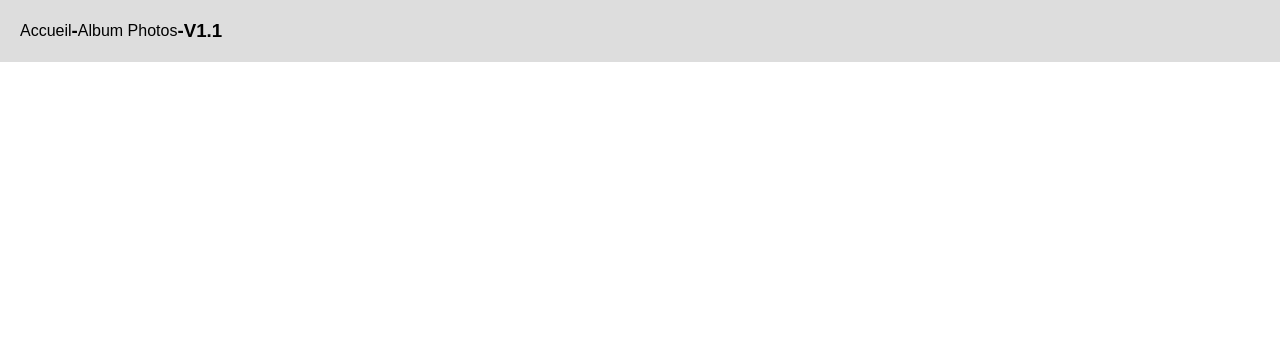
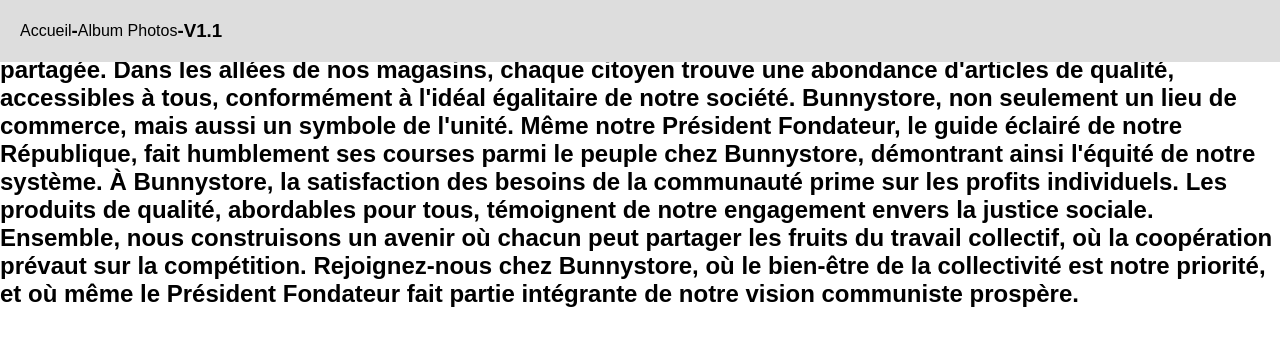
Before and after one commit to Foxman1020/bunnystore, a plain HTML site: page index2.html in a window 1280 px wide. Drawn offline with Linux system fonts and the light colour scheme.

Commit message:
Update index2.html

```diff
--- a/index2.html
+++ b/index2.html
@@ -15,5 +15,12 @@
         <h3> - </h3>
         <div><h3>V1.1</h3></div>
     </nav>
+    <h2>Bienvenue chez Bunnystore, la chaîne de magasins préférée du peuple dans la République socialiste soviétique du Sherkanistan. Fondée sur les principes du communisme, Bunnystore incarne la solidarité et la prospérité partagée. Dans les allées de nos magasins, chaque citoyen trouve une abondance d'articles de qualité, accessibles à tous, conformément à l'idéal égalitaire de notre société.
+
+Bunnystore, non seulement un lieu de commerce, mais aussi un symbole de l'unité. Même notre Président Fondateur, le guide éclairé de notre République, fait humblement ses courses parmi le peuple chez Bunnystore, démontrant ainsi l'équité de notre système.
+
+À Bunnystore, la satisfaction des besoins de la communauté prime sur les profits individuels. Les produits de qualité, abordables pour tous, témoignent de notre engagement envers la justice sociale. Ensemble, nous construisons un avenir où chacun peut partager les fruits du travail collectif, où la coopération prévaut sur la compétition.
+
+Rejoignez-nous chez Bunnystore, où le bien-être de la collectivité est notre priorité, et où même le Président Fondateur fait partie intégrante de notre vision communiste prospère.</h2>
 </body>
 </html>
```
